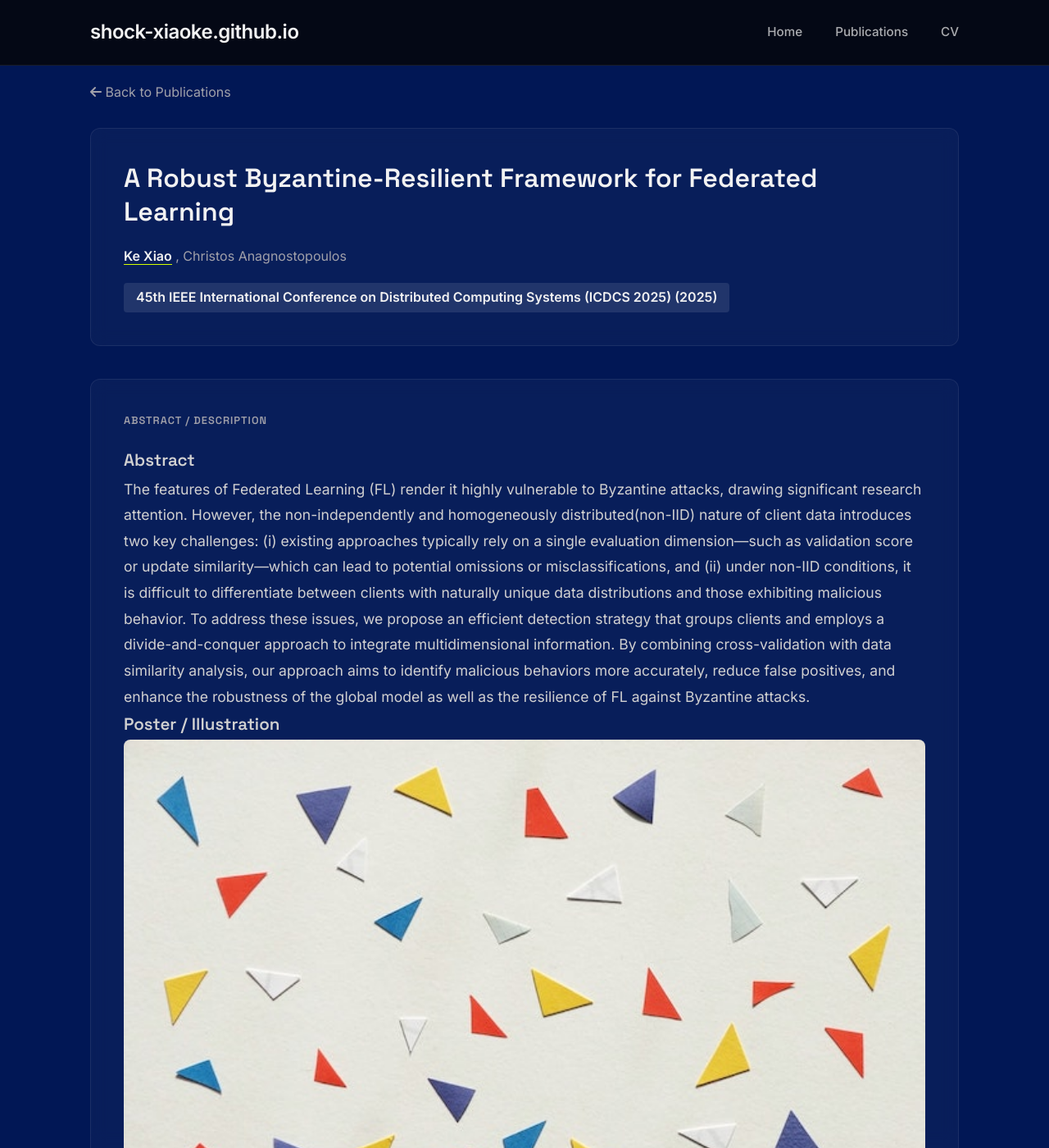
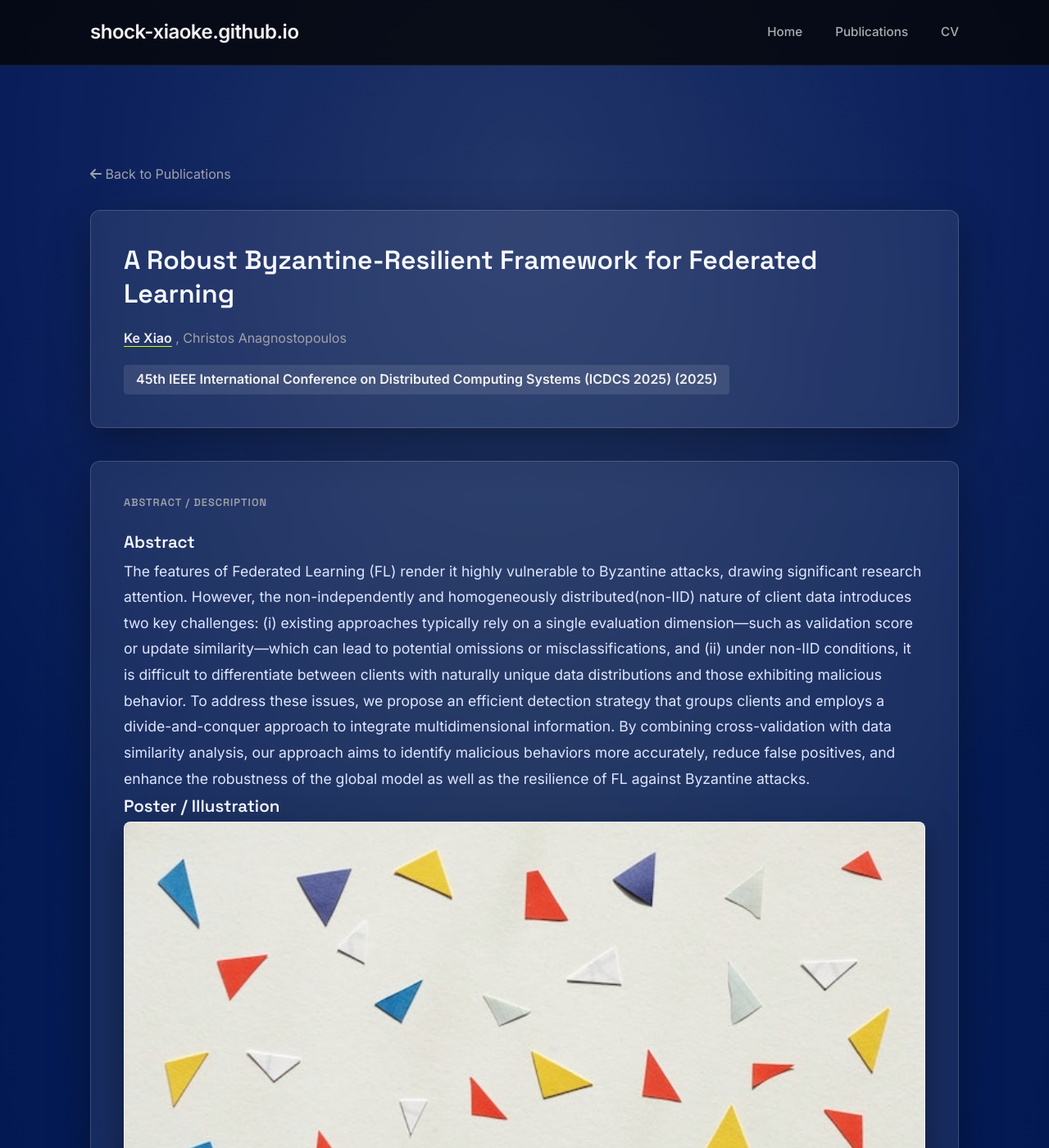
Before and after one commit to shock-xiaoke/shock-xiaoke.github.io, a Jekyll site: the page built from _posts/2025-03-27-a-robust.md, in a window 1280 px wide and 1400 px high. Shown: the whole window at 82% size. Built offline with Jekyll 4.4.1, drawn with Linux system fonts in a browser that asks for light colours; nearby versions of some CDN libraries.

Commit message:
update css

```diff
--- a/_layouts/post.html
+++ b/_layouts/post.html
@@ -1,6 +1,7 @@
 ---
 layout: default
 ---
+<section class="section-pad post-page">
 
     <section class="section-pad">
         <div class="container">
@@ -60,7 +61,8 @@ layout: default
 
                 <!-- Optional Image -->
                 {% if page.cover %}
-            <div style="margin-top: 40px; border-radius: 8px; overflow: hidden; border: 1px solid var(--card-border);">
+                <div
+                    style="margin-top: 40px; border-radius: 8px; overflow: hidden; border: 1px solid var(--card-border);">
                     <img src="{{ page.cover | relative_url }}" alt="System Figure"
                         style="width: 100%; max-width: 100%; height: auto; display: block; object-fit: cover;">
                 </div>
@@ -69,3 +71,4 @@ layout: default
 
         </div>
     </section>
+</section>
--- a/assets/css/style.css
+++ b/assets/css/style.css
@@ -375,3 +375,40 @@ footer {
         /* 可选：给图片加一点圆角，更好看 */
     }
 }
+
+/* Brighten publication detail page */
+.post-page {
+    position: relative;
+    isolation: isolate;
+}
+
+.post-page::before {
+    content: "";
+    position: absolute;
+    inset: -90px -40px;
+    background:
+        radial-gradient(110% 90% at 50% 15%, rgba(255, 255, 255, 0.12), transparent 55%),
+        radial-gradient(80% 80% at 50% 60%, rgba(212, 255, 0, 0.05), transparent 75%);
+    z-index: -1;
+}
+
+.post-page .glass-panel {
+    background: rgba(255, 255, 255, 0.08);
+    border-color: rgba(255, 255, 255, 0.16);
+    box-shadow: 0 18px 50px rgba(0, 0, 0, 0.35);
+}
+
+.post-page .glass-panel h1,
+.post-page .glass-panel h3 {
+    color: #f6f8ff;
+}
+
+.post-page .glass-panel p {
+    color: #dfe6ff;
+}
+
+.post-page .glass-panel img {
+    background: rgba(255, 255, 255, 0.9);
+    border: 1px solid rgba(255, 255, 255, 0.35);
+    box-shadow: 0 14px 40px rgba(0, 0, 0, 0.35);
+}
--- a/assets/js/grid-glow.js
+++ b/assets/js/grid-glow.js
@@ -6,14 +6,14 @@
 
     // --- 配置参数 (你可以根据喜好调整这里) ---
     const config = {
-        tileSize: 10,
-        gap: 1.75,
+        tileSize: 12,
+        gap: 1.55,
         radius: 50,        //稍微加大一点光圈
         baseAlpha: 0,    // 保持这一项，确保背景有隐约的纹理
         highlightAlpha: 0.55, // 鼠标靠近时最亮的透明度
         smoothness: 0.2,    // 渐变速度 (越大变色越快)
         color: '255, 255, 255', // 方块颜色 (白色)
-        borderRadius: 5      // 圆角大小
+        borderRadius: 4      // 圆角大小
     };
 
     let width, height;
```
Lines whose indentation alone changed are shown as unchanged.
